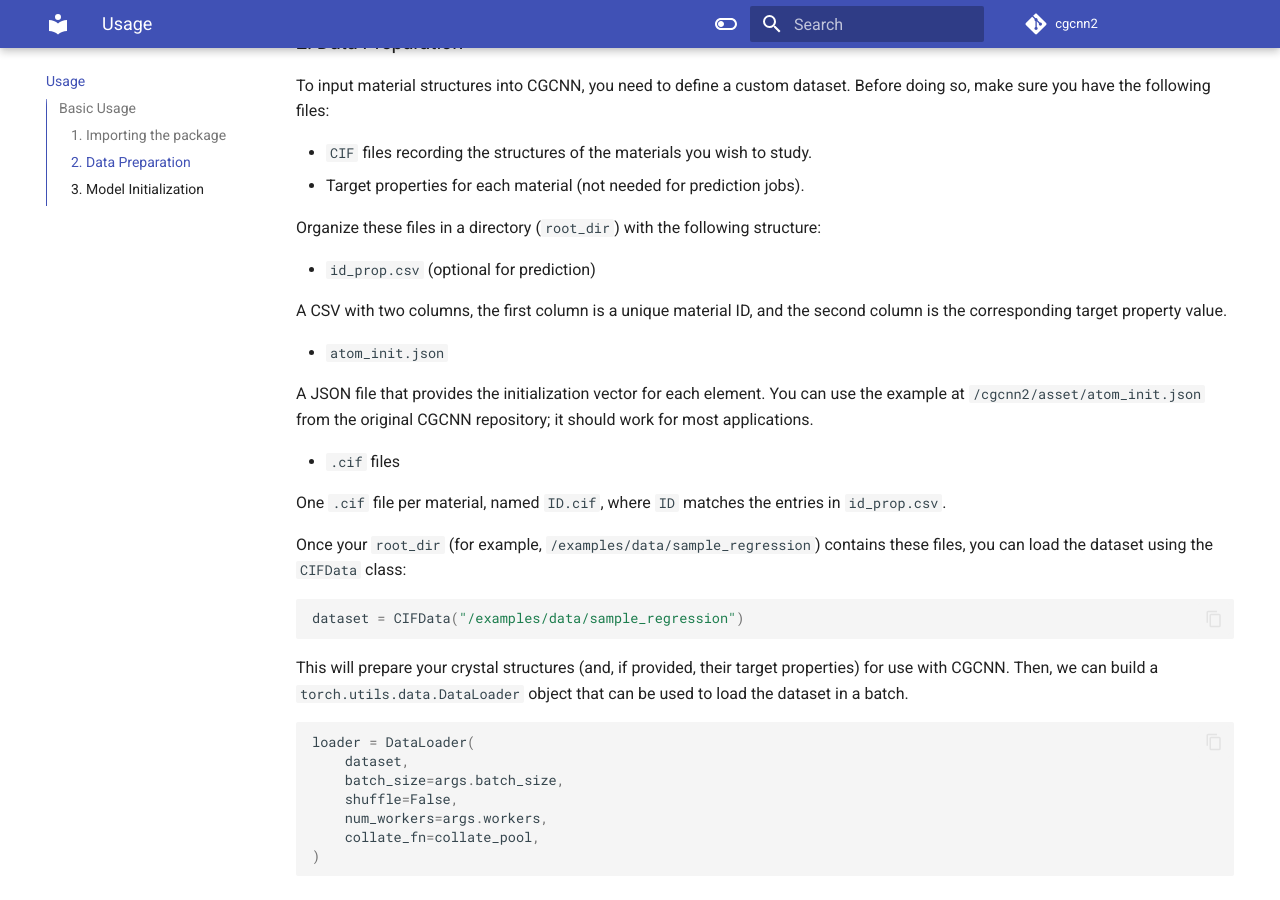
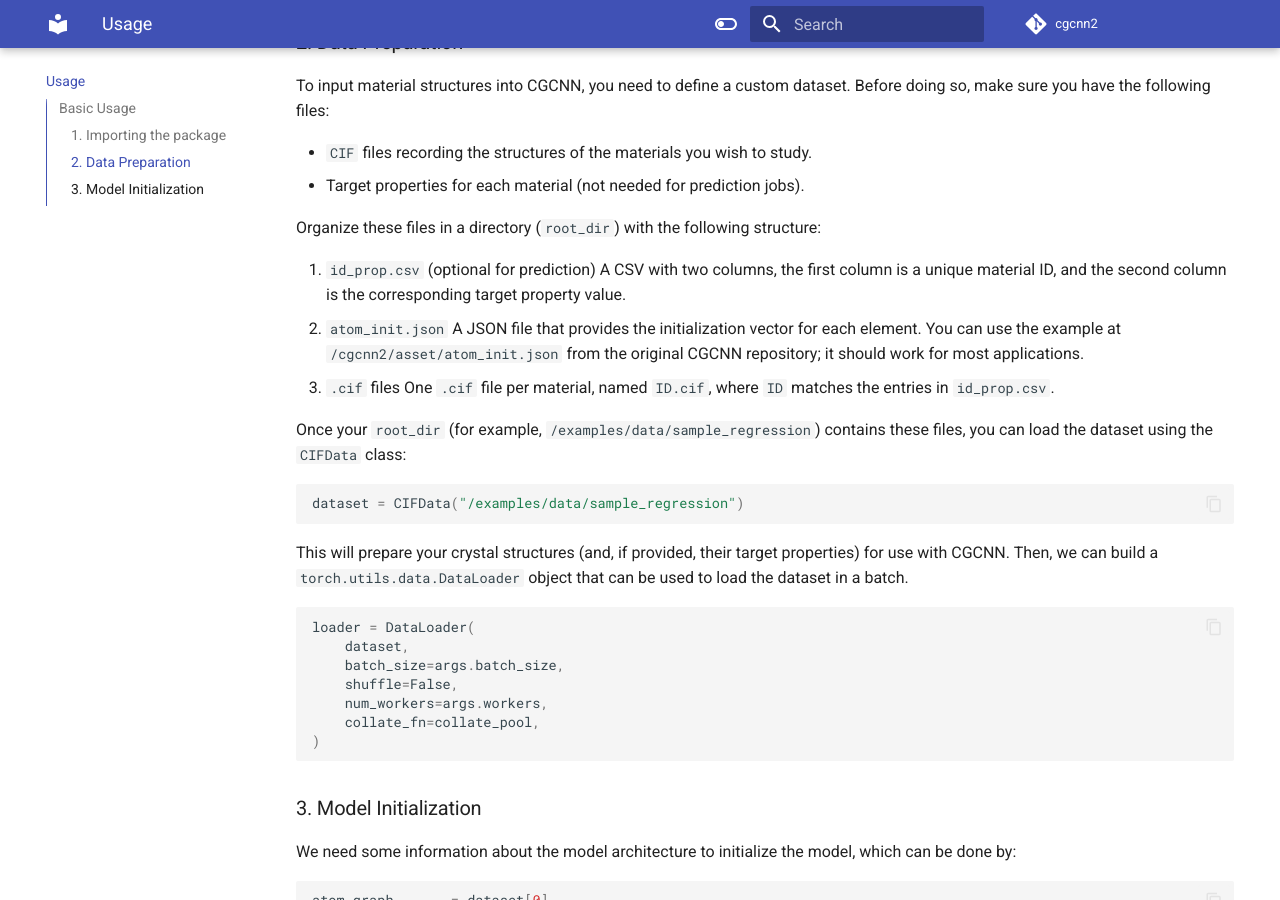
Before and after one commit to jcwang587/cgcnn2, an MkDocs documentation site: the page built from docs/3_usage.md, in a window 1280 px wide and 900 px high, scrolled down 616 px. Built offline with MkDocs 1.6.1 and Material for MkDocs 9.7.7, drawn with Linux system fonts in a browser that asks for light colours; comment, search, counter and statistics services are not loaded; part of the change alters nothing that is shown.

```diff
--- a/docs/3_usage.md
+++ b/docs/3_usage.md
@@ -27,17 +27,12 @@ To input material structures into CGCNN, you need to define a custom dataset. Be
 
 Organize these files in a directory (`root_dir`) with the following structure:
 
-- `id_prop.csv` (optional for prediction)
-
-A CSV with two columns, the first column is a unique material ID, and the second column is the corresponding target property value.
-
-- `atom_init.json`
-
-A JSON file that provides the initialization vector for each element. You can use the example at `/cgcnn2/asset/atom_init.json` from the original CGCNN repository; it should work for most applications.
-
-- `.cif` files
-
-One `.cif` file per material, named `ID.cif`, where `ID` matches the entries in `id_prop.csv`.
+1. `id_prop.csv` (optional for prediction)
+    A CSV with two columns, the first column is a unique material ID, and the second column is the corresponding target property value.
+2. `atom_init.json`
+    A JSON file that provides the initialization vector for each element. You can use the example at `/cgcnn2/asset/atom_init.json` from the original CGCNN repository; it should work for most applications.
+3. `.cif` files
+    One `.cif` file per material, named `ID.cif`, where `ID` matches the entries in `id_prop.csv`.
 
 Once your `root_dir` (for example, `/examples/data/sample_regression`) contains these files, you can load the dataset using the `CIFData` class:
 
```
